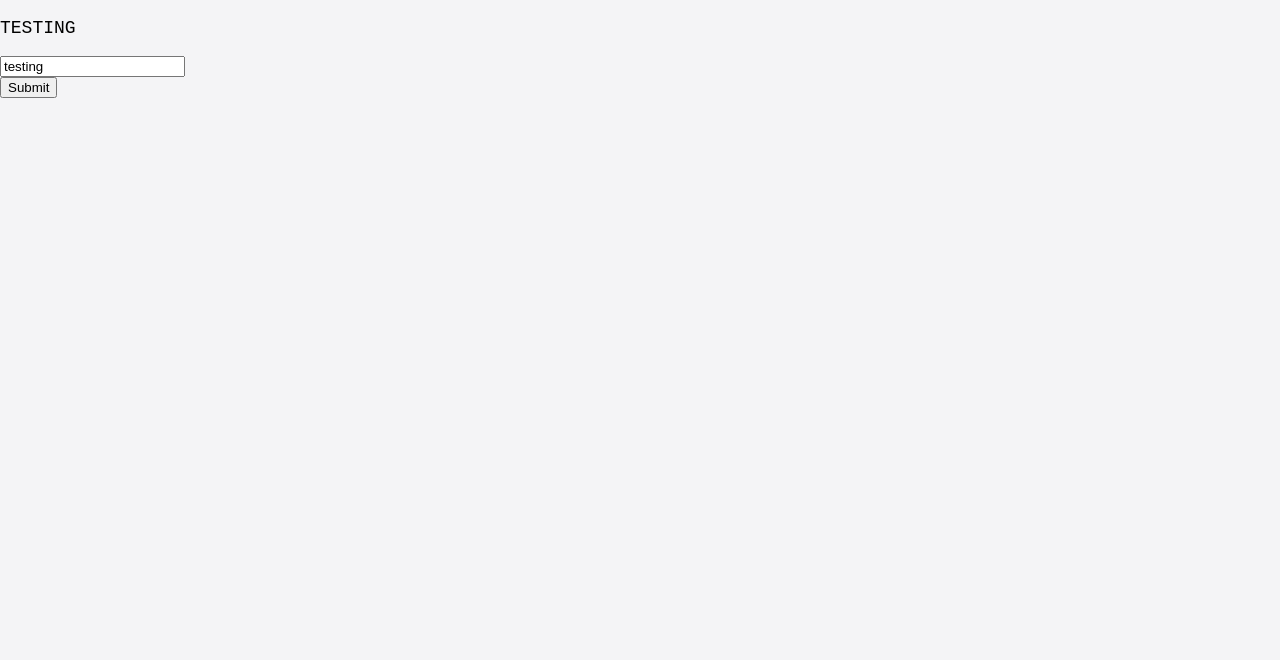
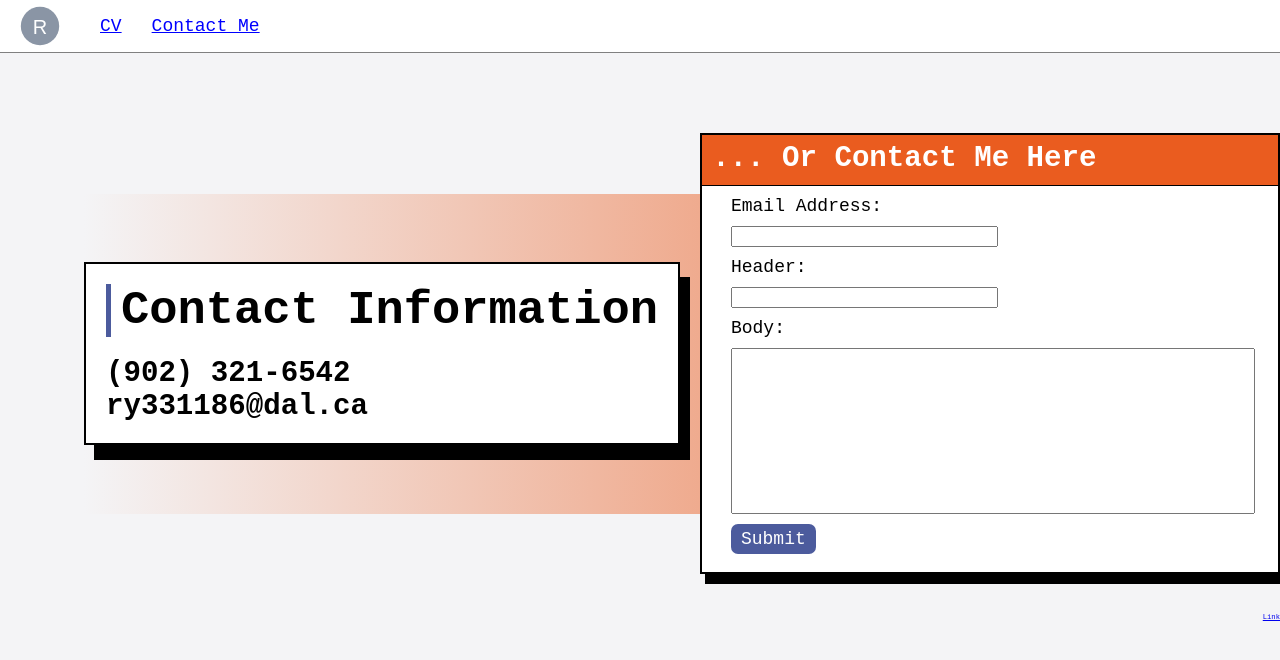
Before and after one commit to RyanMoore145/Resume, a React (Create React App) app: page /ContactMe in a window 1280 px wide. Shown: the top 660 px of the page. Built offline with nearby package versions, Linux system fonts and the light colour scheme.

Commit message:
added style to ContactMe page

```diff
--- a/src/App.js
+++ b/src/App.js
@@ -1,7 +1,8 @@
 import {
 	BrowserRouter,
 	Routes,
-	Route
+	Route,
+	Navigate
 } from "react-router-dom";
 
 import "./global.css";
@@ -16,7 +17,7 @@ function App() {
 		<BrowserRouter>
 			<Routes>
 				<Route path="/" element={<Layout/>}>
-					<Route index element={<CV/>}/>
+					<Route path="/" element={<Navigate replace to="/CV"/>}/>
 					<Route path="CV" element={<CV/>}/>
 					<Route path="ContactMe" element={<ContactMe/>}/>
 				</Route>
--- a/src/CV.js
+++ b/src/CV.js
@@ -14,18 +14,6 @@ export default function CV() {
 
 	return (
 	<div className={styles.Page}>
-		<nav>
-			<div id={styles.navAnimated}>
-				<img src="R.svg"></img>
-				<div id={styles.redirects}>
-					<a href="#aboutMe">About Me</a>
-					<a href="#education">Education</a>
-					<a href="#workExperience">Work Experience</a>
-					<a href="#skills">Skills</a>
-					<a href="#projects">Projects</a>
-				</div>
-			</div>
-		</nav>
 		<header>
 			<div id={styles.headerNarrow}>
 				<div className={styles.Typewriter} id={styles.name}>
@@ -144,13 +132,14 @@ export default function CV() {
 					<section>
 						<h4>Sample</h4>
 						<p><a href="https://www.youtube.com/watch?v=dQw4w9WgXcQ&ab_channel=RickAstley">sample link</a></p>
-					</section>
+					</section>0
 				</div>
 			</div>
 		</main>
 		<footer>
 			<h4>Source code:</h4>
 			<a href="https://github.com/RyanMoore145/CV">https://github.com/RyanMoore145/CV</a>
+			<a href="https://github.com/RyanMoore145/ContactMeServer">https://github.com/RyanMoore145/ContactMeServer</a>
 		</footer>
 	</div>
 	);
--- a/src/CV.module.css
+++ b/src/CV.module.css
@@ -1,16 +1,7 @@
-:root {
-	--black: #171918;
-	--blue: #4C5B9D;
-	--off-white: #F4F4F6;
-	--orange: #EA5C1F;
-}
+
 
 .Page {
 	width: 100vw;
-}
-
-* {
-	/*border: 2px solid;*/
 }
 
 .Typewriter {
@@ -61,8 +52,6 @@
 	cursor: pointer;
 	background-color: white;
 	border: none;
-	font-family: Monospace, Helvetica, Arial;
-	font-size: 1rem;
 	padding-top: 7px;
 	padding-bottom: 7px;
 	padding-left: 10px;
@@ -84,50 +73,7 @@
 }
 
 #contactMe > * {
-	font-size: 2.618rem;
-}
-
-.Page nav {
-	position: sticky;
-	top: 0;
-	height: fit-contents;
-	background-color: var(--black);
-	z-index: 2;
-}
-
-#navAnimated {
-	display: flex;
-	background-color: white;
-	border-bottom: 1px solid gray;
-	height: 100%;
-	animation: navFadeIn 1s ease 3s both;
-}
-
-#redirects {
-	display: flex;
-	flex-wrap: wrap;
-	align-items: space-between;
-}
-
-@keyframes navFadeIn {
-	0% {
-		opacity: 0.0;
-	}
-	100% {
-		opacity: 1.0;
-	}
-}
-
-.Page nav img {
-	width: 40px;
-}
-
-.Page nav * {
-	vertical-align: middle;
-	padding-top: 3px;
-	padding-right: 20px;
-	padding-left: 10px;
-	padding-bottom: 3px;
+	font-size: 1.618rem;
 }
 
 .Page header {
@@ -303,12 +249,17 @@
 	width: 90vw;
 }
 
+.Page footer a {
+	display: block;
+	padding-bottom: 10px;
+}
+
 @media only screen and (max-width: 800px) {
 	#name > * {
 		font-size: 10vw;
 	}
 	#contactInfo * {
-		font-size: 4vw;
+		font-size: 3.5vw;
 	}
 	.Page main {
 		flex-direction: column;
@@ -321,7 +272,10 @@
 		margin: auto;
 	}
 	.WorkNameAndInfo > h4 {
-		font-size: 1.5rem;
+		font-size: 4.8vmin;
+	}
+	.EducationTableElement > h4 {
+		font-size: 4.8vmin;
 	}
 }
 
--- a/src/ContactMe.js
+++ b/src/ContactMe.js
@@ -7,38 +7,82 @@ import styles from "./ContactMe.module.css";
 
 export default function ContactMe() {
 
-	const [inputValue, setInputValue] = useState("testing");
+	const [senderEmail, setSenderEmail] = useState("");
+	const [emailHeader, setEmailHeader] = useState("");
+	const [emailBody, setEmailBody] = useState("");
+	const [error, setError] = useState("");
+
+	function clearFields() {
+		setSenderEmail("");
+		setEmailHeader("");
+		setEmailBody("");
+		setError("");
+	}
 
 	async function onClickSubmit() {
-		console.log(inputValue);
+		if (
+			senderEmail.trim().length == 0 ||
+			emailHeader.trim().length == 0 ||
+			emailBody.trim().length == 0
+		) {
+			setError("Please fill all fields");
+			return;
+		}
 		try {
-			const res = await fetch("http://127.0.0.1:3001/", {
+			const res = await fetch("https://ryan-a-moore.com/ContactMeServer/", {
 				method: "POST",
 				headers: {
 					"Content-Type": "application/json"
 				},
 				body: JSON.stringify({
-					input: inputValue
+					senderEmail, emailHeader, emailBody
 				})
 			});
-			console.log(await res.json());
+			if (res.ok) {
+				clearFields();
+				setError("Message sent! Please check your inbox and your spam folder for a confirmation email");
+				return;
+			}
+			const resjson = await res.json();
+			console.log(resjson);
+			if (resjson.error) {
+				setError(resjson.error);
+			}
 		} catch (e) {
 			console.log(e);
 		}
 	}
 
 	return (
-	<div className="App">
+	<div className={styles.Page}>
 		<header>
 
 		</header>
-		<main className="Foo">
-			<p>TESTING</p>
-			<input type="text" value={inputValue} onChange={setInputValue}/>
-			<button onClick={onClickSubmit}>Submit</button>
+		<main>
+			<div className={styles.ContactContainer}>
+				<div className={styles.Banner}/>
+				<div id={styles.contactMeMessage}>
+					<h3>Contact Information</h3>
+					<h4>(902) 321-6542</h4>
+					<h4>ry331186@dal.ca</h4>
+				</div>
+				<div className={styles.Form}>
+					<div className={styles.FormHeader}>
+						<h4>... Or Contact Me Here</h4>
+					</div>
+					<label htmlFor="email">Email Address: </label>
+					<input id="email" type="email" value={senderEmail} onChange={e => setSenderEmail(e.target.value)}/>
+					<label htmlFor="emailHeader">Header: </label>
+					<input id="emailHeader" type="text" value={emailHeader} onChange={e => setEmailHeader(e.target.value)}/>
+					<label htmlFor="emailBody">Body: </label>
+					<textarea id="emailBody" value={emailBody} maxlength={1000} onChange={e => setEmailBody(e.target.value)}/>
+					<button className={styles.SubmitButton} onClick={onClickSubmit}>Submit</button>
+					<p>{error}</p>
+				</div>
+			</div>
 		</main>
 		<footer>
-
+			<a id={styles.link} href="https://www.youtube.com/watch?v=dQw4w9WgXcQ&ab_channel=RickAstley">Link</a>
 		</footer>
 	</div>
 	);
--- a/src/ContactMe.module.css
+++ b/src/ContactMe.module.css
@@ -0,0 +1,129 @@
+.Page {
+	width: 100%;
+	background-color: var(--off-white);
+}
+
+.ContactContainer {
+	margin-top: 10vh;
+	margin-bottom: 30px;
+	display: flex;
+	align-items: center;
+	padding-left: 5%;
+}
+
+.ContactContainer > * {
+	margin: 20px;
+}
+
+.Form {
+	flex: 2;
+	margin: auto;
+	background-color: white;
+	width: 90%;
+	max-width: 600px;
+	border: 2px solid;
+	box-shadow: 5px 10px;
+	z-index: 1;
+}
+
+.FormHeader {
+	height: 50px;
+	background-color: var(--orange);
+	border-bottom: 1px solid black;
+	color: white;
+}
+
+.FormHeader * {
+	padding: 0;
+	margin: 0;
+	padding-top: 7px;
+	padding-left: 10px;
+}
+
+.Form input, label, button, textarea, p {
+	margin-top: 10px;
+	margin-left: 5%;
+	display: block;
+}
+
+.Form input {
+	width: 45%;
+}
+
+.Form textarea {
+	width: 90%;
+	height: 20vh;
+	resize: none;
+}
+
+.SubmitButton {
+	font-size: 1rem;
+	background: var(--blue);
+	color: white;
+	padding: 5px;
+	padding-left: 10px;
+	padding-right: 10px;
+	border: none;
+	border-radius: 7px;
+	cursor: pointer;
+	transition-duration: 200ms;
+}
+
+.SubmitButton:hover {
+
+}
+
+.Banner {
+	position: absolute;
+	background-image: linear-gradient(to left, var(--orange), var(--off-white));
+	width: 100%;
+	height: 40%;
+}
+
+#contactMeMessage {
+	border: 2px solid;
+	background-color: white;
+	width: fit-content;
+	height: fit-content;
+	padding: 20px;
+	box-shadow: 10px 15px;
+	z-index: 1;
+}
+
+#contactMeMessage > * {
+	padding: 0;
+	margin: 0;
+}
+
+#contactMeMessage h3 {
+	border-left: 5px solid var(--blue);
+	padding-left: 10px;
+	margin-bottom: 20px;
+}
+
+footer {
+	text-align: right;
+}
+
+#link {
+	font-size: 0.4rem;
+}
+
+@media only screen and (max-width: 800px) {
+	.ContactContainer {
+		flex-direction: column;
+	}
+
+	.ContactContainer > * {
+		width: 90%;
+		padding-bottom: 30px;
+	}
+
+	#contactMeMessage {
+		box-shadow: 5px 10px;
+	}
+
+	.Banner {
+		opacity: 0.0;
+	}
+}
--- a/src/Layout.js
+++ b/src/Layout.js
@@ -1,10 +1,35 @@
 import {
-	Outlet
+	Outlet,
+	useNavigate,
+	useLocation
 } from "react-router-dom";
+
+import styles from "./Layout.module.css";
 
 export default function Layout() {
 
+	const navigate = useNavigate();
+	const location = useLocation();
+
+	let navStyle = null;
+	if (location.pathname === "/" || location.pathname === "/CV") {
+		navStyle = styles.TopNavAnimated;
+	}
+
 	return (
-		<Outlet/>
+		<div className={styles.Screen}>
+			<nav>
+				<div className={`${styles.TopNav} ${navStyle}`}>
+					<img src="R.svg"></img>
+					<div id={styles.redirects}>
+						<button className="Link" onClick={() => {navigate("CV")}}>CV</button>
+						<button className="Link" onClick={() => {navigate("ContactMe")}}>Contact Me</button>
+					</div>
+				</div>
+			</nav>
+			<div className={styles.Page}>
+				<Outlet/>
+			</div>
+		</div>
 	);
 }
--- /dev/null
+++ b/src/Layout.module.css
@@ -0,0 +1,49 @@
+
+
+.Screen > nav {
+	position: sticky;
+	top: 0;
+	height: fit-contents;
+	background-color: var(--black);
+	z-index: 2;
+}
+
+.Screen > nav * {
+	vertical-align: middle;
+	padding-top: 3px;
+	padding-right: 20px;
+	padding-left: 10px;
+	padding-bottom: 3px;
+}
+
+.Screen > nav img {
+	width: 40px;
+}
+
+.TopNav {
+	display: flex;
+	background-color: white;
+	border-bottom: 1px solid gray;
+	height: 100%;
+}
+
+.TopNavAnimated {
+	animation: navFadeIn 1s ease 3s both;
+}
+
+#redirects {
+	display: flex;
+	flex-wrap: wrap;
+	width: 100%;
+}
+
+@keyframes navFadeIn {
+	0% {
+		background-color: var(--black);
+		border-bottom: 1px solid transparent;
+	}
+	100% {
+		background-color: white;
+		border-bottom: 1px solid gray;
+	}
+}
--- a/src/global.css
+++ b/src/global.css
@@ -1,7 +1,15 @@
+:root {
+	--black: #171918;
+	--blue: #4C5B9D;
+	--off-white: #F4F4F6;
+	--orange: #EA5C1F;
+}
+
 html, body {
 	margin: 0px;
 	padding: 0px;
 	height: 100%;
+	width: 100%;
 	position: absolute;
 	font-family: Monospace, Helvetica, Arial;
 	font-size: 18px;
@@ -29,3 +37,17 @@ h4 {
 p {
 	font-size: 1rem;
 }
+
+.Link {
+	background: none;
+	border: none;
+	color: blue;
+	font-size: 1rem;
+	text-decoration: underline;
+	cursor: pointer;
+	margin: 0;
+}
+
+button {
+	font-family: Monospace, Helvetica, Arial;
+}
```
Also changed, not shown: package.json (line endings or trailing spaces), 1 other file (tests, documents, lock files or other folders).
